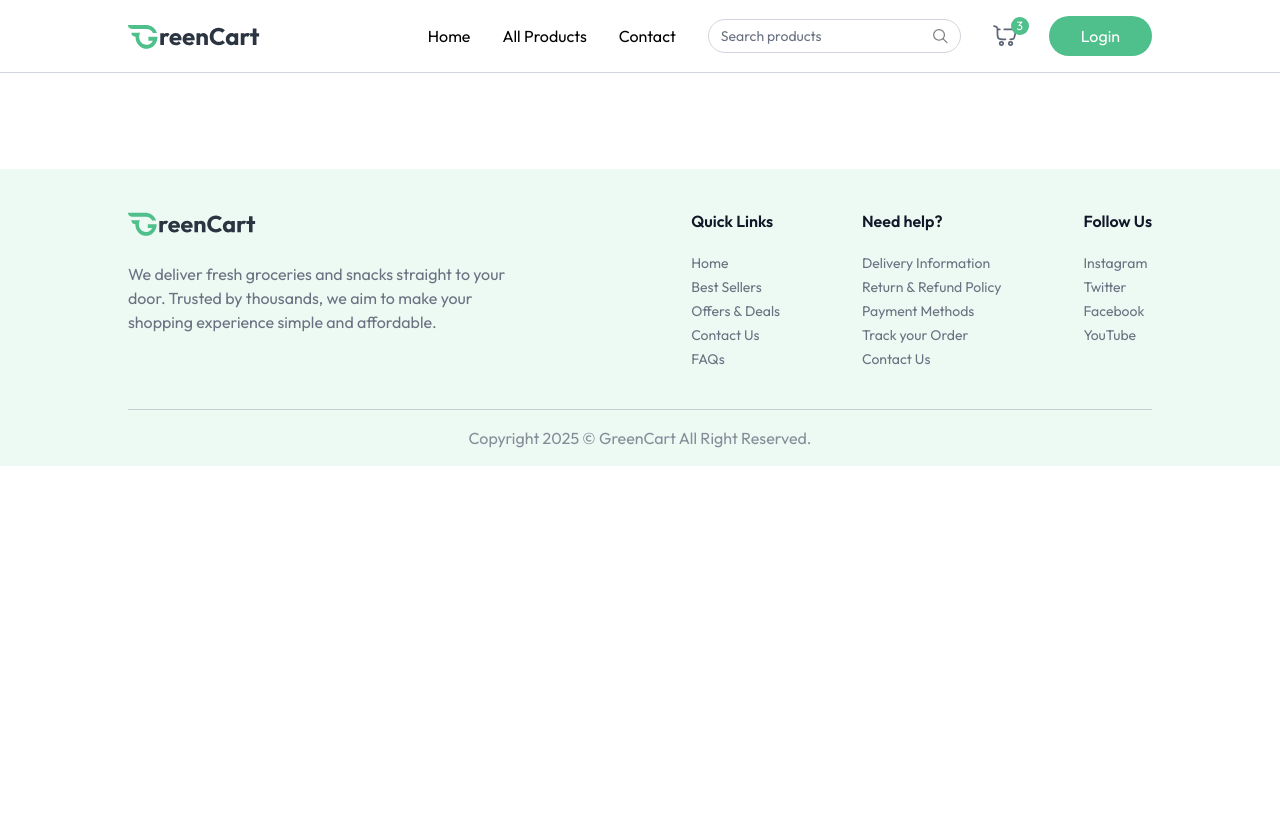
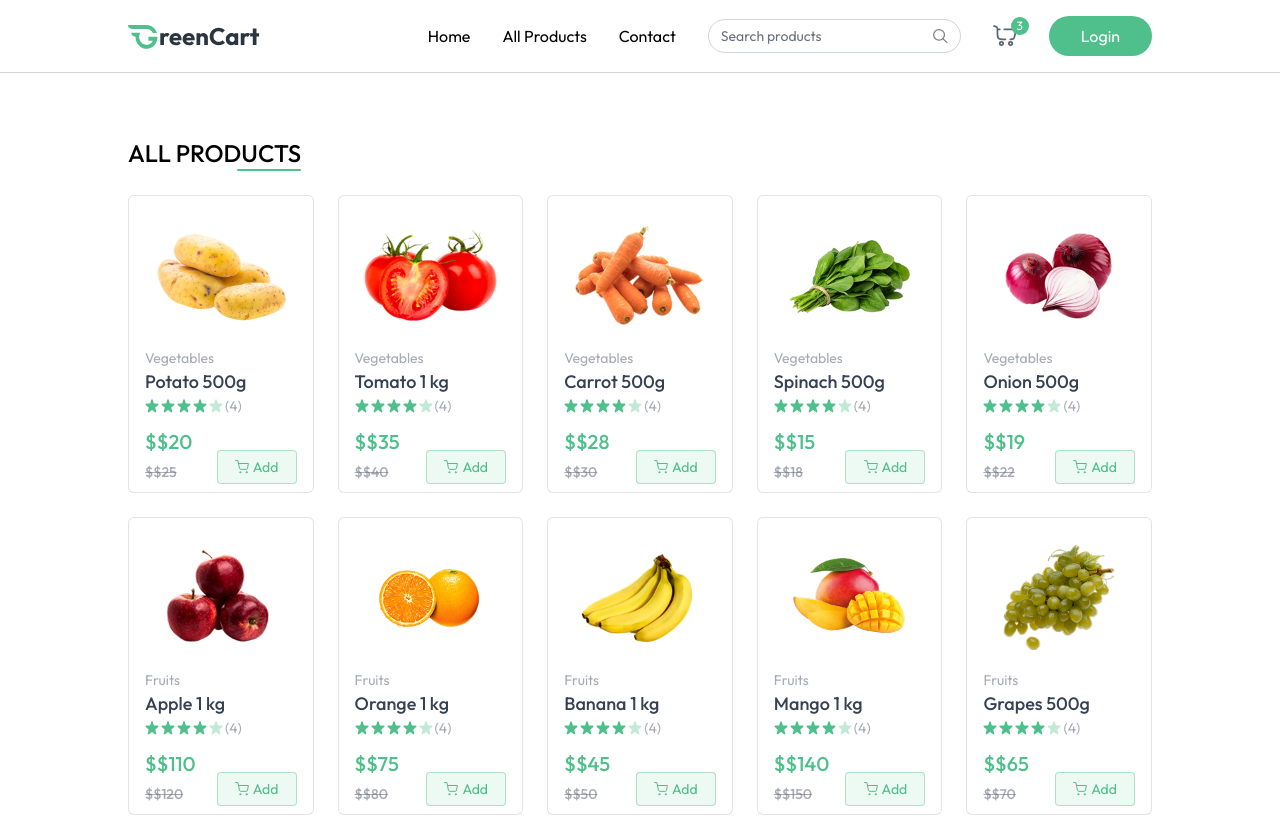
Before and after one commit to AnikaTahshin/grocery-delivery-web, a React (Vite) app: page /products in a window 1280 px wide. Shown: the top 816 px of the page. Built offline with nearby package versions, Linux system fonts and the light colour scheme.

Commit message:
all products displayed

```diff
--- a/src/App.jsx
+++ b/src/App.jsx
@@ -6,6 +6,7 @@
 import { AppContextProvider, useAppContext } from "./context/AppContext";
 import Footer from "./components/Footer";
 import Login from "./components/Login";
+import AllProducts from "./pages/AllProducts";
 
 const AppContent = () => {
   const isSellerPath = useLocation().pathname.includes("seller");
@@ -21,6 +22,8 @@
       >
         <Routes>
           <Route path="/" element={<Home />} />
+          <Route path="/products" element={<AllProducts />} />
+
         </Routes>
       </div>
       {!isSellerPath && <Footer />}
--- a/src/context/AppContext.jsx
+++ b/src/context/AppContext.jsx
@@ -14,6 +14,7 @@
     const [showUserLogin, setShowUserLogin] = useState(false);
     const [products, setProducts] = useState([]);
     const [cartItems, setCartItems] = useState({});
+    const [searchQuery, setSearchQuery] = useState({})
 
    const fetchProducts = async () => {
     setProducts(dummyProducts);
@@ -59,7 +60,7 @@
   fetchProducts();
 }, [])
 
-  const value = {navigate, user, setUser, isSeller, setIsSeller, showUserLogin, setShowUserLogin, products, currency, addToCart, updateCartItem, removeFromCart,cartItems};
+  const value = {navigate, user, setUser, isSeller, setIsSeller, showUserLogin, setShowUserLogin, products, currency, addToCart, updateCartItem, removeFromCart,cartItems,searchQuery, setSearchQuery};
 
     return (
     <AppContext.Provider value={value}>
--- /dev/null
+++ b/src/pages/AllProducts.jsx
@@ -0,0 +1,44 @@
+import React, { use, useEffect, useState } from 'react'
+import { useAppContext } from '../context/AppContext';
+import ProductCard from '../components/ProductCard';
+
+const AllProducts = () => {
+    const {products, searchQuery, setSearchQuery}  = useAppContext();
+    const [filteredProducts, setFilteredProducts] = useState([])
+
+    useEffect(() => {
+      if (searchQuery.length > 0) {
+
+        setFilteredProducts(products.filter(
+            product => product.name.toLowerCase().includes(searchQuery.toLowerCase())
+        ))
+
+      }else{
+        setFilteredProducts(products);
+      }
+
+
+    }, [products, searchQuery])
+
+
+    return (
+    <div className='mt-16 flex flex-col'>
+        {/* page title */}
+        <div className='flex flex-col items-end w-max '>
+            <p className='text-2xl font-medium uppercase'>All Products</p>
+            <div className='w-16 h-0.5 bg-primary rounded-full'></div>
+        </div>
+
+        {/* availale products */}
+        <div className='grid grid-cols-2 sm:grid-cols-3 md:grid-cols-4 gap-3 md:gap-6 lg:grid-cols-5 mt-6'>
+{
+    filteredProducts.filter((product) => product.inStock).map((product,index) => (
+        <ProductCard key={index} product={product} />
+    ))
+}
+        </div>
+    </div>
+  )
+}
+
+export default AllProducts
```
